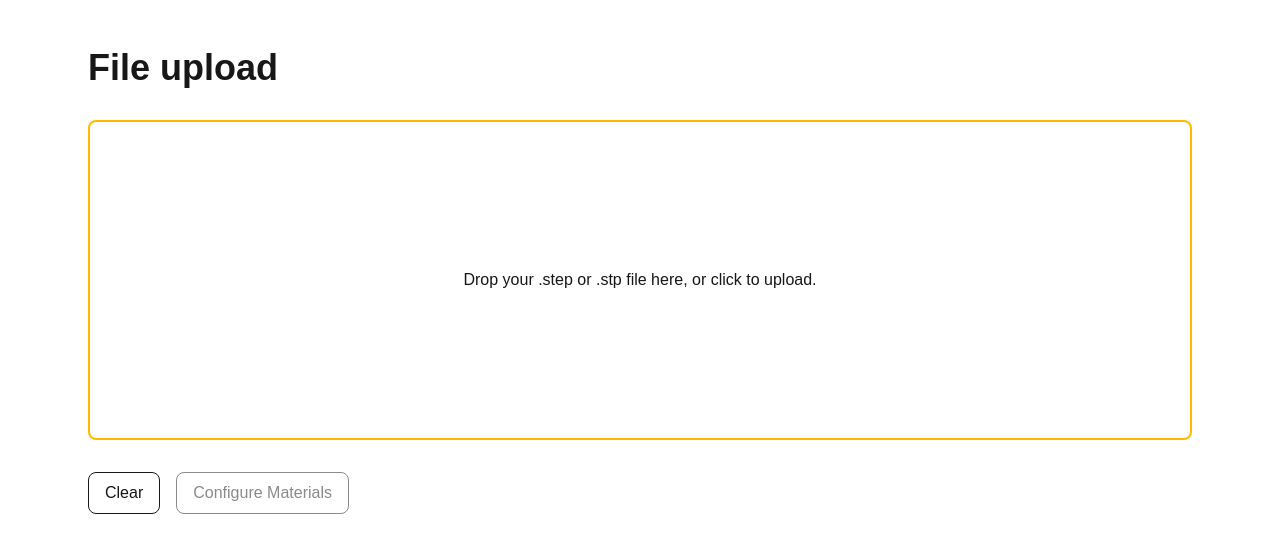
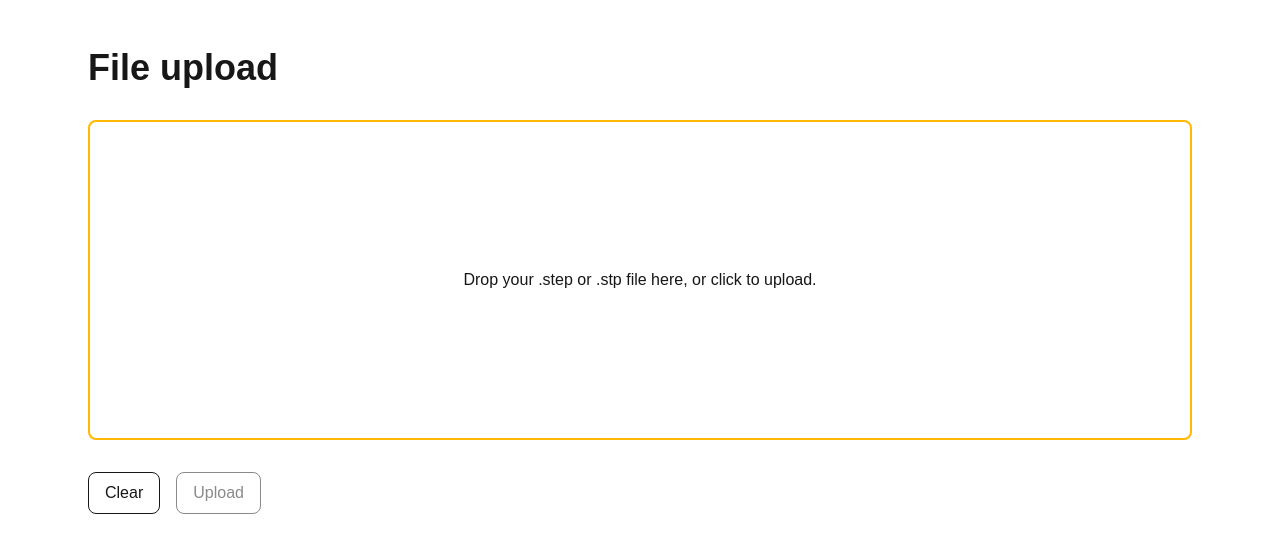
Before and after one commit to failllix/portal-to-quote, a Next.js app: page / in a window 1280 px wide. Shown: the top 552 px of the page. Built offline with nearby package versions, Linux system fonts and the light colour scheme; what @ts-rest/core would draw is missing.

Commit message:
Feature: Add loading spinner for file upload

```diff
--- /dev/null
+++ b/app/components/loading-spinner.tsx
@@ -0,0 +1,5 @@
+export default function LoadingSpinner() {
+  return (
+    <span className="w-8 h-8 border-4 border-foreground border-b-transparent rounded-full block animate-spin"></span>
+  );
+}
--- a/app/page.tsx
+++ b/app/page.tsx
@@ -7,6 +7,7 @@ import Heading1 from "./components/heading1";
 import { uploadFile } from "./actions";
 import { useRouter } from "next/navigation";
 import { createClient } from "@supabase/supabase-js";
+import LoadingSpinner from "./components/loading-spinner";
 
 interface DropZoneText {
   text: string;
@@ -23,12 +24,15 @@ export default function Home() {
     isError: false,
   });
   const [selectedFile, setSelectedFile] = useState<File | null>(null);
+  const [isLoading, setIsLoading] = useState<boolean>(false);
   const dropZoneRef = useRef<HTMLLabelElement>(null);
 
   async function handleUpload() {
     if (selectedFile === null) {
       return;
     }
+
+    setIsLoading(true);
 
     const supabase = createClient(
       process.env.NEXT_PUBLIC_SUPABASE_URL!,
@@ -57,6 +61,7 @@ export default function Home() {
       fileSize: selectedFile.size,
     });
 
+    setIsLoading(false);
     router.push(`/material-selection/${result.id}`);
   }
 
@@ -173,17 +178,18 @@ export default function Home() {
         />
       </label>
 
-      <div className="mt-8 flex gap-4">
+      <div className="mt-8 flex gap-4 items-center">
         <Button type="button" onClick={clearButtonHandler}>
           Clear
         </Button>
         <Button
           type="button"
-          disabled={selectedFile == null || dropZoneText.isError}
+          disabled={selectedFile == null || dropZoneText.isError || isLoading}
           onClick={handleUpload}
         >
-          Configure Materials
+          Upload
         </Button>
+        {isLoading && <LoadingSpinner></LoadingSpinner>}
       </div>
     </main>
   );
```
